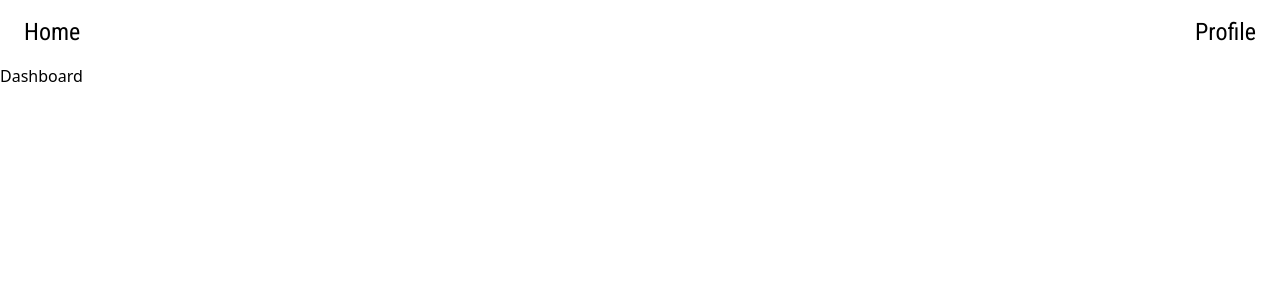
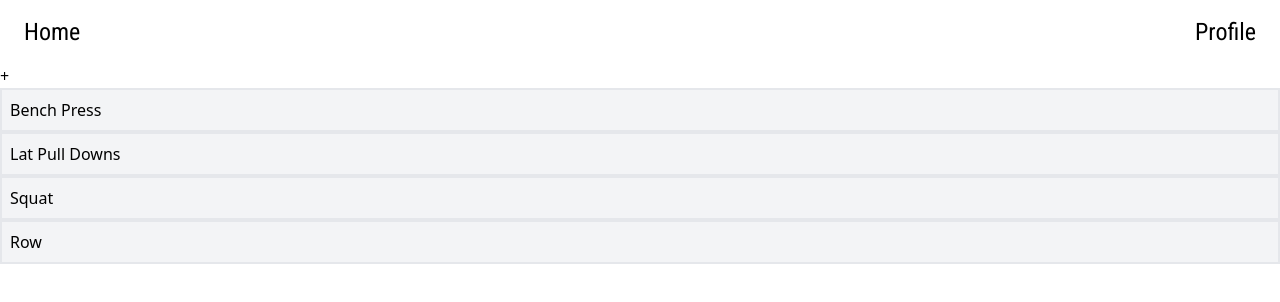
Before and after one commit to HectorMagana1/mod3-final-project, a React (Vite) app in the folder client/: page /dashboard in a window 1280 px wide. Shown: the top 302 px of the page. Built offline with nearby package versions, Linux system fonts and the light colour scheme.

Commit message:
added drag drop functionality

```diff
--- a/client/package.json
+++ b/client/package.json
@@ -11,6 +11,7 @@
   },
   "dependencies": {
     "react": "^18.2.0",
+    "react-beautiful-dnd": "^13.1.1",
     "react-dom": "^18.2.0",
     "react-router-dom": "^6.15.0"
   },
--- a/client/src/Index.css
+++ b/client/src/Index.css
@@ -1,3 +1,10 @@
 @tailwind base;
 @tailwind components;
 @tailwind utilities;
+
+
+@layer base {
+    li {
+        @apply bg-gray-100 p-2 flex items-center hover:bg-gray-200 border-2
+    }
+}
--- a/client/src/components/Sidebar.jsx
+++ /dev/null
@@ -1,7 +0,0 @@
-import React from 'react'
-
-export default function Sidebar() {
-  return (
-    <div>Sidebar</div>
-  )
-}
--- a/client/src/pages/Dashboard.jsx
+++ b/client/src/pages/Dashboard.jsx
@@ -1,7 +1,144 @@
-import React from 'react'
+import React, { useState } from 'react'
+import { DragDropContext,Droppable,Draggable } from 'react-beautiful-dnd'
 
 export default function Dashboard() {
+
+  const data = {
+    workout : [
+      {
+        workoutName: 'Bench Press'
+      },
+      {
+        workoutName: 'Lat Pull Downs'
+      },
+      {
+        workoutName: 'Squat'
+      },
+      {
+        workoutName: 'Row'
+      }
+    ]
+  }
+
+  const [openForm,setOpenForm] = useState(false)
+
+  function open() {
+    setOpenForm((prev) => prev = !prev)
+  }
+
+  function handleSubmit(event){
+    event.preventDefault()
+    setOpenForm((prev) => prev = !prev)
+  }
+
+  // console.log(openForm);
+
   return (
-    <div>Dashboard</div>
+    <DragDropContext>
+      <div>
+        <button onClick={open}>+</button>
+        {openForm &&
+        <form onSubmit={handleSubmit}>
+          <input placeholder='Create Workout' name='newWorkout' className='border-b-[1px] border-gray-400' />
+          <button className='shadow-lg px-2 py-[1px] rounded-xl hover:bg-gray-400 bg-gray-200'>Add</button>
+        </form>
+        }
+
+        <Droppable droppableId='newWorkouts'>
+          {(provided) => (
+            <ul {...provided.droppableProps} ref={provided.innerRef}>
+              {data.workout.map((workout,index) => {
+                return(
+                  <Draggable key={index} draggableId={workout.workoutName} index={index}>
+                    {(provided) => (
+                    <li {...provided.draggableProps} {...provided.dragHandleProps} ref={provided.innerRef} key={index}>{workout.workoutName}</li>
+                    )}
+                  </Draggable>
+                )
+              })}
+              {provided.placeholder}
+            </ul>
+          )}
+        </Droppable>
+
+        {/* <div className='flex'> */}
+
+        {/* <figure>
+          <figcaption>Monday</figcaption>
+            <Droppable droppableId='workouts'>
+              {(provided) => (
+                <ul {...provided.droppableProps} ref={provided.innerRef}>
+                  <li>Bench Press</li>
+                  <li>Chest Flys</li>
+                </ul>
+              )}
+            </Droppable>
+        </figure> */}
+
+
+{/*
+          <Droppable>
+            <figure>
+              <figcaption>Tuesday</figcaption>
+              <ul>
+                <li>Squats</li>
+                <li>Leg Extensions</li>
+              </ul>
+            </figure>
+          </Droppable>
+
+          <Droppable>
+            <figure>
+              <figcaption>Wednesday</figcaption>
+              <ul>
+                <li>Shoulder Press</li>
+                <li>Shoulder Flys</li>
+              </ul>
+            </figure>
+          </Droppable>
+
+          <Droppable>
+            <figure>
+              <figcaption>Thursday</figcaption>
+              <ul>
+                <li>Bicep Curls</li>
+                <li>Lat Pull Downs</li>
+              </ul>
+            </figure>
+          </Droppable>
+
+          <Droppable>
+            <figure>
+              <figcaption>Friday</figcaption>
+              <ul>
+                <li>Tricep Extensions</li>
+                <li>Bicep Curls</li>
+              </ul>
+            </figure>
+          </Droppable>
+
+          <Droppable>
+            <figure>
+              <figcaption>Saturday</figcaption>
+              <ul>
+                <li>Crunches</li>
+                <li>Sit Ups</li>
+              </ul>
+            </figure>
+          </Droppable>
+
+          <Droppable>
+            <figure>
+              <figcaption>Sunday</figcaption>
+              <ul>
+                <li>Deadlift</li>
+                <li>Reverse Crunch</li>
+              </ul>
+            </figure>
+          </Droppable> */}
+
+        {/* </div> */}
+      </div>
+    </DragDropContext>
   )
 }
```
Also changed, not shown: client/src/components/DayOfWeek.jsx (added), 1 other file (tests, documents, lock files or other folders).
